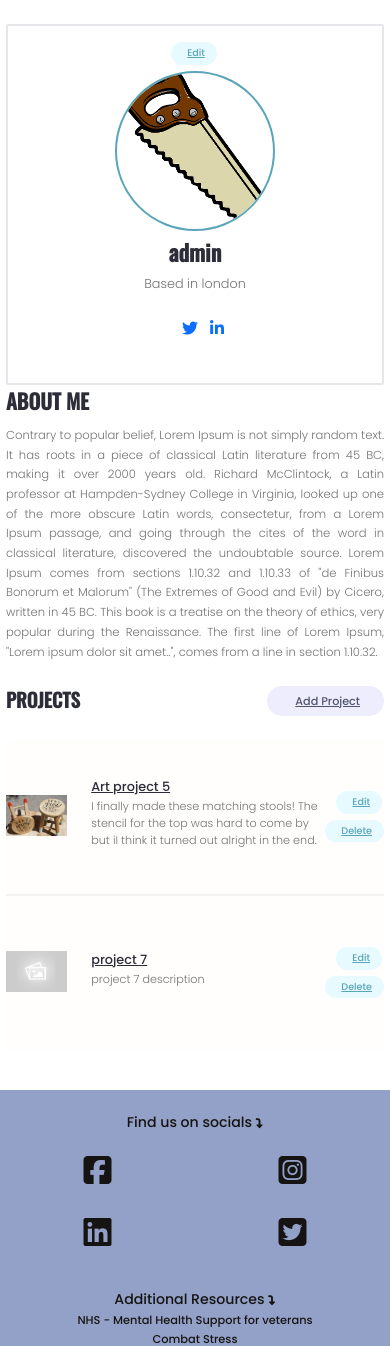
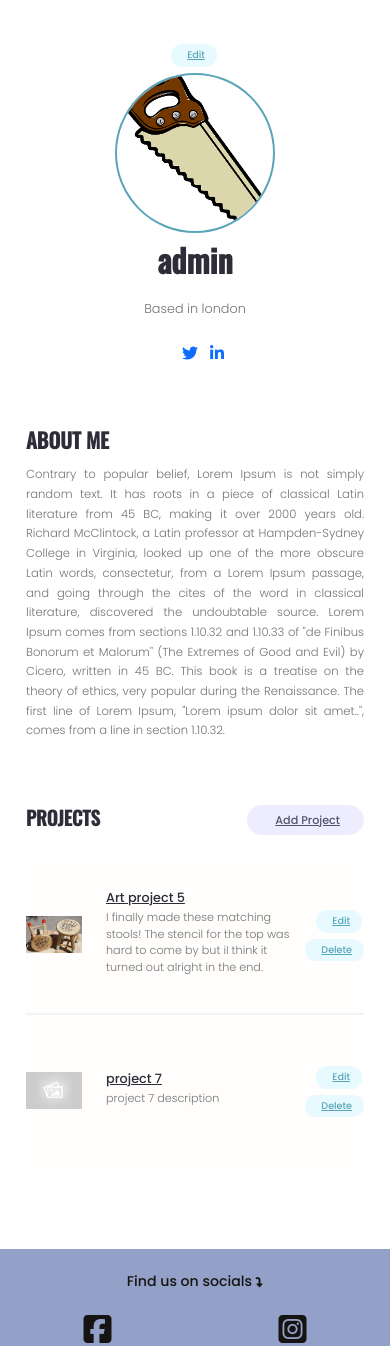
Before and after one commit to tindyc/Combat-Canvas, a Django app: page /users/account/ in a window 390 px wide. Shown: the part 56-1402 px from the top of the page. Run offline with Django 4.2, Linux system fonts and the light colour scheme; a user stored in the database is signed in; data comes from the database, SQL or seed files in the repository; both versions use the stored data as it was after the commit; some libraries are stand-ins or nearby versions.

Commit message:
Change structure and styling of Profile page

```diff
--- a/static/styles/app.css
+++ b/static/styles/app.css
@@ -329,18 +329,30 @@
     padding: 4rem;
   }
 
+  .column--2of3 {
+    padding: 2rem 2.5rem;
+    display: flex;
+    align-items: center;
+  }
+
   .user__avatar {
     display: block;
     margin: auto;
   }
 
+  .account-mobile-mode {
+    display: none;
+  }
+
   .user__name {
     color: var(--color-sub);
-    font-size: 2.8rem;
+    font-size: 4rem;
     font-weight: 700;
     margin-top: 1rem;
     margin-bottom: 0.5rem;
     font-family: 'oswald', sans-serif;
+    text-align: center;
+    margin-bottom: 20px;
   }
 
   .user__title {
@@ -364,10 +376,12 @@
 
   .userInfo {
     margin-bottom: 3rem;
+    align-self: center;
   }
 
   .userInfo__title, .settings__title {
     font-family: 'oswald', sans-serif;
+    text-align: center;
   }
 
   .userInfo__title,
@@ -390,8 +404,6 @@
     text-align: justify;
   }
 
-
-
   /*=======================
     Single Projects
   ========================*/
@@ -407,6 +419,10 @@
     .singleProject .column--2of3 {
       order: 2;
     }
+  }
+
+  .account-projects-con {
+    padding: 2rem 2.5rem;
   }
 
   .singleProject__toolStack {
@@ -553,10 +569,23 @@
   ========================*/
   .account-layout{
     flex-wrap: nowrap;
+    display: flex;
+    flex-direction: column;
+    align-items: center;
   }
+
+  .card {
+    border: none;
+  }
+
   .settingsPage .dev > .settings__btn {
     display: inline-block;
     margin-bottom: 3rem;
+  }
+
+  .account-about-con {
+    display: flex;
+    flex-direction: row;
   }
 
   .settings {
@@ -621,6 +650,28 @@
 
   .settings__tableActions {
     text-align: right;
+  }
+
+  /*=======================
+    Media Styles ofr Profile Page
+  ========================*/
+
+  @media screen and (max-width: 767px) {
+    .account-mobile-mode {
+      display: block;
+    }
+
+    .account-desktop-mode {
+      display: none;
+    }
+
+    .account-about-con {
+      flex-direction: column;
+    }
+
+    .userInfo__title {
+      text-align: left;
+    }
   }
 
   /*=======================
--- a/users/templates/users/account.html
+++ b/users/templates/users/account.html
@@ -6,13 +6,14 @@
 <main class="settingsPage profile my-md">
   <div class="container">
     <div class="account-layout">
+      <div class="account-about-con">
         <div class="column column--1of3">
           <div class="card text-center">
             <div class="card__body user">
               <a class="tag tag--pill tag--main settings__btn" href="{% url 'edit-account' %}"><i class="im im-edit"></i>
                 Edit</a>
               <img class="avatar avatar--xl user__avatar" src="{{profile.imageURL}}" />
-            <h2 class="user__name">{{profile.name}}</h2>
+              <h2 class="user__name  account-mobile-mode">{{profile.name}}</h2>
               <p class="user__title">{{profile.short_into}}</p>
               <p class="user__location">Based in {{profile.location}}</p>
 
@@ -43,16 +44,18 @@
         </div>
         <div class="column column--2of3">
           <div class="userInfo">
-          <h3 class="userInfo__title">About Me</h3>
+            <h2 class="user__name account-desktop-mode">{{profile.name}}</h2>
+            <h2 class="userInfo__title account-mobile-mode">About Me</h2>
             <p class="userInfo__about">{{profile.bio}}</p>
           </div>
-
+        </div>
+      </div>
+      <div class="account-projects-con">
         <div class="settings">
-          <h3 class="settings__title">Projects</h3>
+          <h2 class="settings__title">Projects</h2>
           <a class="tag tag--pill tag--sub settings__btn tag--lg" href="{% url 'create-project' %}"><i
               class="im im-plus"></i> Add Project</a>
         </div>
-
         <table class="settings__table">
           {% for project in projects %}
           <tr>
@@ -72,7 +75,6 @@
             </td>
           </tr>
           {% endfor %}
-
         </table>
       </div>
     </div>
```
Also changed, not shown: db.sqlite3, static/images/profiles/chair-gce039b39c_640.png (added), static/images/profiles/saw-gfca0f9830_640.png (added). Lines whose indentation alone changed are shown as unchanged.
